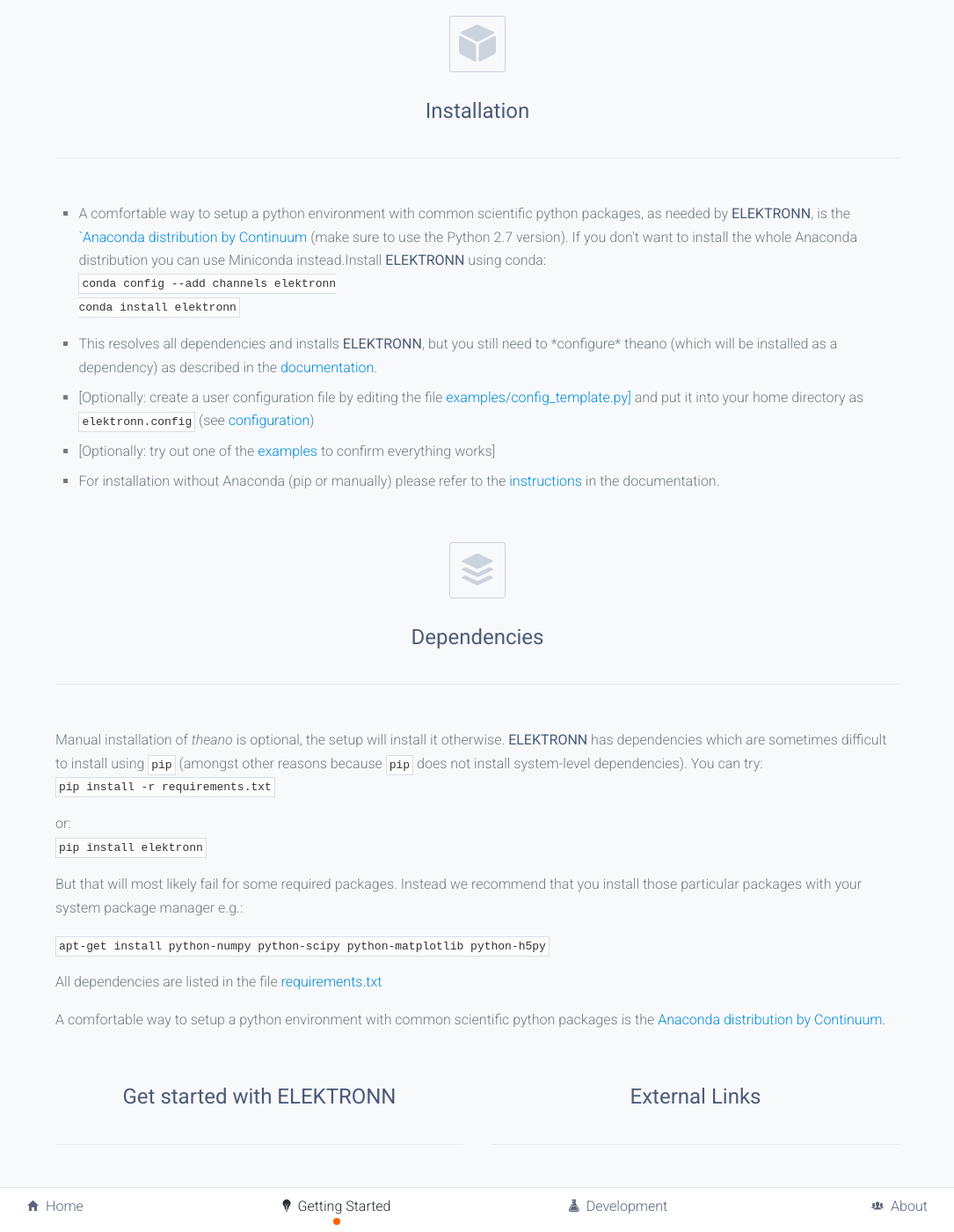
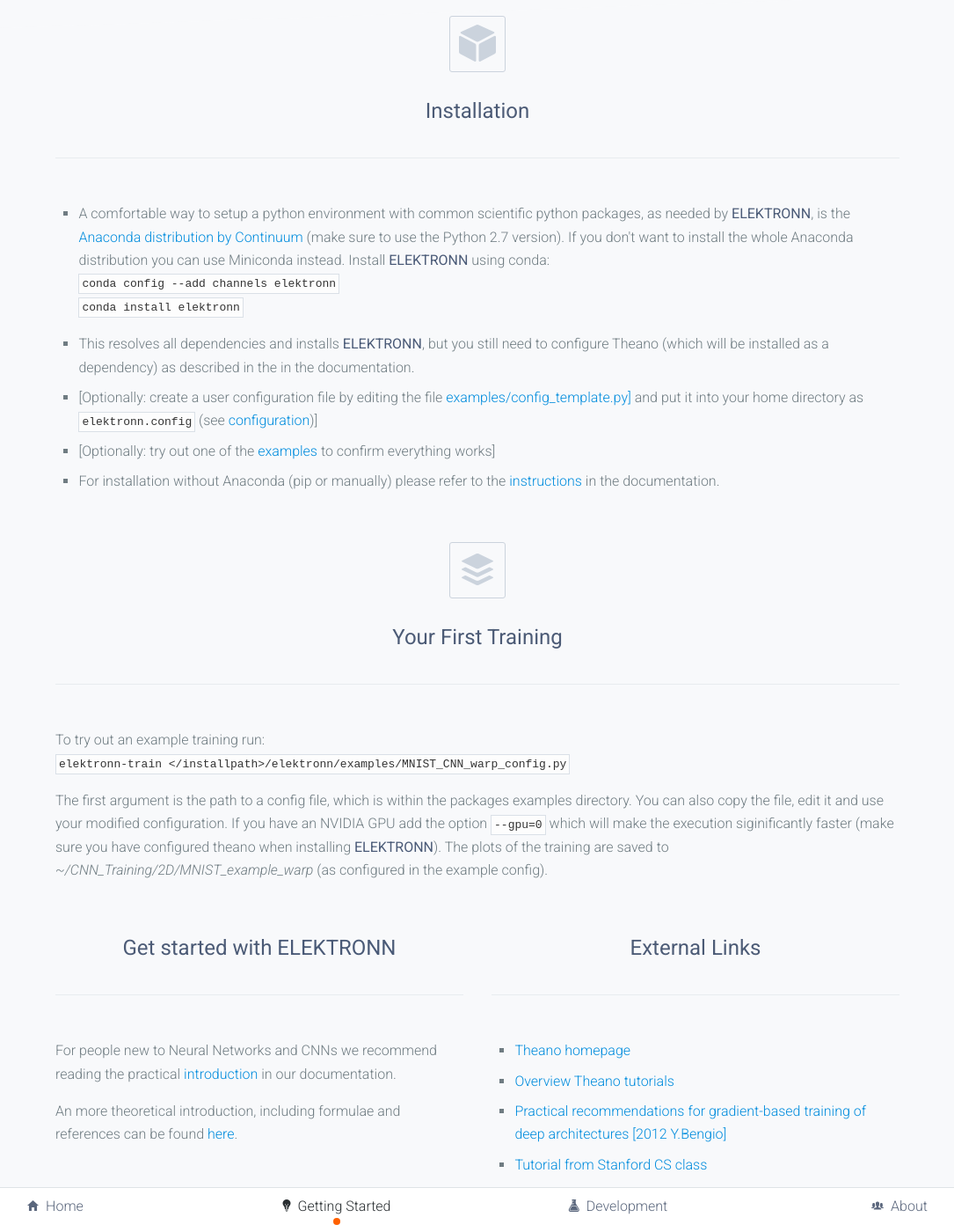
Before and after one commit to ELEKTRONN/elektronn.github.io, a Jekyll site: the page built from getting-started.html, in a window 1280 px wide and 1400 px high, scrolled down 762 px. Shown: the whole window at 88% size, without its empty margins (97-1182 px from the left). Built offline with Jekyll 4.4.1, drawn with Linux system fonts in a browser that asks for light colours; some web fonts are replaced.

Commit message:
update docu

```diff
--- a/getting-started.html
+++ b/getting-started.html
@@ -79,45 +79,32 @@
 
 				<ul>
 					<li>
-						<p>A comfortable way to setup a python environment with common scientific python packages, as needed by <strong>ELEKTRONN</strong>,  is the <a href="https://store.continuum.io/cshop/anaconda/">`Anaconda distribution by Continuum</a> (make sure to use the Python 2.7 version). If you don't want to install the whole Anaconda distribution you can use Miniconda instead.Install <strong>ELEKTRONN</strong> using conda:</p>
+						<p>A comfortable way to setup a python environment with common scientific python packages, as needed by <strong>ELEKTRONN</strong>, is the <a href="https://store.continuum.io/cshop/anaconda/">Anaconda distribution by Continuum</a> (make sure to use the Python 2.7 version). If you don't want to install the whole Anaconda distribution you can use Miniconda instead. Install <strong>ELEKTRONN</strong> using conda:</p>
 
-						<pre><code>conda config --add channels elektronn<br>conda install elektronn</code></pre>
+						<pre><code>conda config --add channels elektronn</code><br><code>conda install elektronn</code></pre>
 
-						<li><p>This resolves all dependencies and installs <strong>ELEKTRONN</strong>, but you still need to *configure* theano (which will be installed as a dependency) as described in the <a href="{{ site.documentation-url }}/Installation.html#theano">documentation</a>.</p></li>
+						<li><p>This resolves all dependencies and installs <strong>ELEKTRONN</strong>, but you still need to configure Theano (which will be installed as a dependency) as <a href="{{ site.documentation-url }}/Installation.html#theano"></a> described in the in the documentation.</p></li>
 					<li>[Optionally:  create a user configuration file by editing the file <a href="https://github.com/ELEKTRONN/ELEKTRONN/blob/master/examples/config_template.py">examples/config_template.py]</a>
-                                        and put it into your home directory as <code>elektronn.config</code> (see <a href="{{ site.documentation-url }}/Pipeline.html#configuration-of-parameters">configuration</a>)</li>
+                                        and put it into your home directory as <code>elektronn.config</code> (see <a href="{{ site.documentation-url }}/Pipeline.html#configuration-of-parameters">configuration</a>)]</li>
 					<li>[Optionally: try out one of the <a href="{{ site.documentation-url }}/Examples.html">examples</a> to confirm everything works]</li>
                                         <li>For installation without Anaconda (pip or manually) please refer to the <a href="{{ site.documentation-url }}/Installation.html">instructions</a> in the documentation.</li>
 				</ul>
 
 				<header class="-major">
 					<i class="boxed icon ion ion-social-buffer"></i>
-					<h2>Dependencies</h2>
+					<h2>Your First Training</h2>
 				</header>
 
-				<p>Manual installation of <em>theano</em> is optional, the setup will
-				install it otherwise. <strong>ELEKTRONN</strong> has dependencies
-				which are sometimes difficult to install using <code>pip</code> (amongst other reasons
-				because <code>pip</code> does not install system-level dependencies).
-				You can try:</p>
+				<p>To try out an example training run:</p>
 
-				<pre><code>pip install -r requirements.txt</code></pre>
+				<pre><code>elektronn-train &lt;/installpath&gt;/elektronn/examples/MNIST_CNN_warp_config.py</code></pre>
 
-                                <p>or:</p>
+                                <p>The first argument is the path to a config file, which is within the packages examples directory.
+                                You can also copy the file, edit it and use your modified configuration. If you have an NVIDIA GPU add the
+                                option <code>--gpu=0</code> which will make the execution siginificantly faster (make sure you have configured
+                                theano when installing <strong>ELEKTRONN</strong>). The plots of the training are saved to <em>~/CNN_Training/2D/MNIST_example_warp</em> (as configured in the example config).</p>
 
-                                <pre><code>pip install elektronn</code></pre>
 
-				<p>But that will most likely fail for some required packages.
-				Instead we recommend that you install those particular packages with your system
-				package manager e.g.:</p>
-
-				<p><code>apt-get install python-numpy python-scipy python-matplotlib python-h5py</code></p>
-
-				<p>All dependencies are listed in the file <a
-				href="https://github.com/ELEKTRONN/ELEKTRONN/blob/master/requirements.txt">requirements.txt</a></p>
-
-                                <p>A comfortable way to setup a python environment with common scientific python packages is the <a
-				href="https://www.continuum.io/downloads">Anaconda distribution by Continuum</a>.</p>
 			</div>
 		</div>
 
--- a/index.html
+++ b/index.html
@@ -48,7 +48,7 @@
 	<div class="container -center">
 		<div class="row">
 			<div class="col -text-center -pt-xl -pb-xl">
-				<span class="-font-normal"><strong>ELEKTRONN</strong> can easily be installed via <em>pip.</em> <a href="{{ "getting-started/" | prepend: site.baseurl }}">Get started <i class="icon ion-chevron-right"></i></a></span>
+				<span class="-font-normal"><strong>ELEKTRONN</strong> can easily be installed via conda or pip.<a href="{{ "getting-started/" | prepend: site.baseurl }}">Get started <i class="icon ion-chevron-right"></i></a></span>
 			</div>
 		</div>
 	</div>
```
Also changed, not shown: other parts of index.html (+1 -1 lines).
